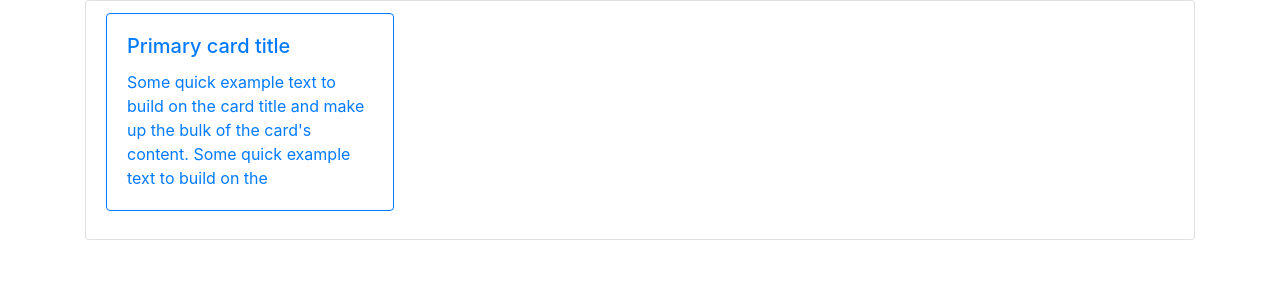
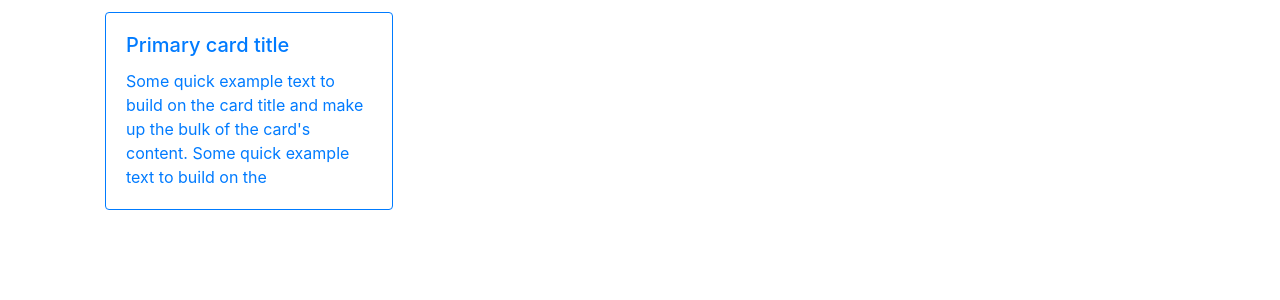
Before and after one commit to cordellr/chirper-app, a React (Create React App) app: page / in a window 1280 px wide. Shown: the top 300 px of the page. Built offline with nearby package versions, Linux system fonts and the light colour scheme.

Commit message:
Adjusted border style

```diff
--- a/src/components/messageBox.jsx
+++ b/src/components/messageBox.jsx
@@ -2,13 +2,17 @@
 //import { getMessages } from "./messageContainer";
 
 const MessageBox = props => {
+  const listGroupStyle = {
+    border: "none"
+  };
+
   const cardStyle = {
     maxWidth: "18rem"
   };
 
   return (
     <ul className="list-group">
-      <li className="list-group-item">
+      <li className="list-group-item" style={listGroupStyle}>
         <div className="card border-primary mb-3" style={cardStyle}>
           <div className="card-body text-primary">
             <h5 className="card-title">Primary card title</h5>
```
